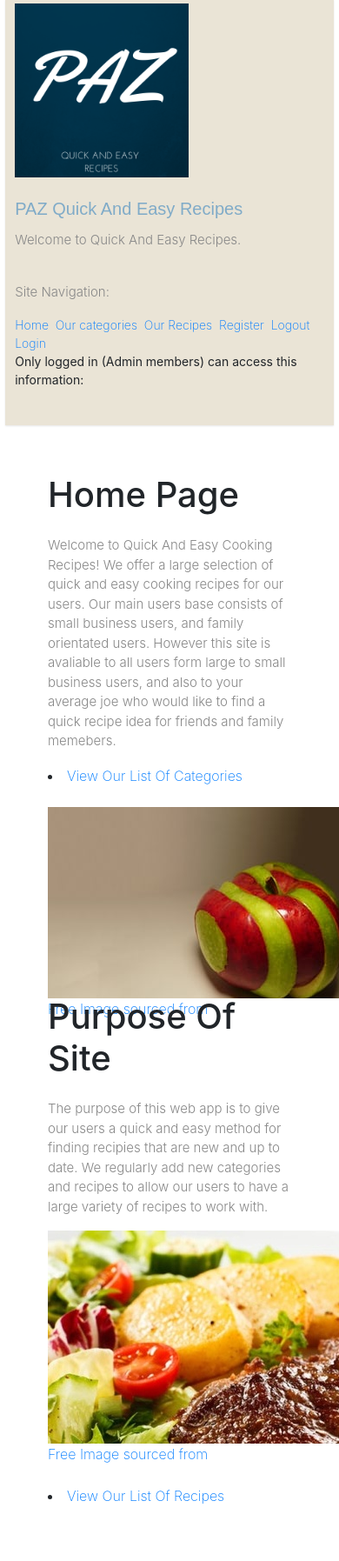
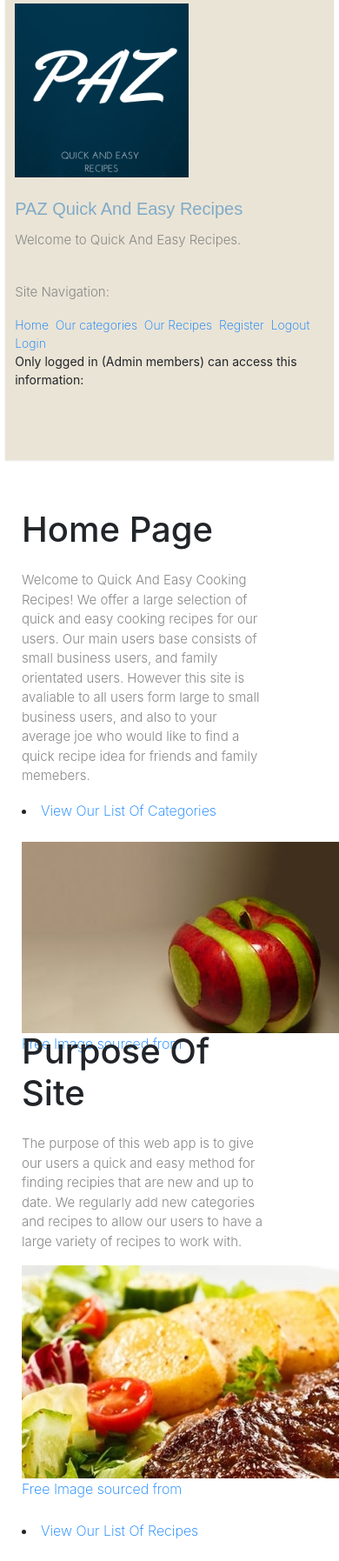
Before and after one commit to AntonyJones-92019124/Team-Project-Secure-Web-App-Team-Component-PAZ-, a Django app: page /home/ in a window 390 px wide. Shown: the part 31-1826 px from the top of the page at 87% size. Run offline with Django 3.2, Linux system fonts and the light colour scheme; some libraries are stand-ins or nearby versions.

Commit message:
Initial Commit, Antony Jones

```diff
--- a/home/static/style_PAZ.css
+++ b/home/static/style_PAZ.css
@@ -56,6 +56,7 @@ Description: See style css layouts for Quick And EAsy Recipes (PAZ)
 	height: 500px;
 	padding: 10px;
 	margin-bottom: 100px;
+	margin-right: 50px;
 }
 .rightbox_div2 {
 	margin-left: 20px;
@@ -64,6 +65,7 @@ Description: See style css layouts for Quick And EAsy Recipes (PAZ)
 	height: 500px;
 	padding: 10px;
 	margin-bottom: 140px;
+	margin-right: 50px;
 }
 }
 
@@ -72,19 +74,21 @@ Description: See style css layouts for Quick And EAsy Recipes (PAZ)
 {
 .leftbox_div1 {
 	margin: 0 auto;
-	float: none;
+	float: left;
 	max-width: 300px;
 	height: 500px;
 	padding: 10px;
 	margin-bottom: 100px;
+	margin-right: 50px;
 }
 .rightbox_div2 {
 	margin: 0 auto;
-	float: none;
+	float: left;
 	max-width: 300px;
 	height: 500px;
 	padding: 10px;
 	margin-bottom: 140px;
+	margin-right: 50px;
 }
 }
 
--- a/home/static/style_downloaded.css
+++ b/home/static/style_downloaded.css
@@ -1364,7 +1364,7 @@ img.header-image {
 	}
 	#site-title a {
 		color: #80abc8;
-		font-size: 40px;
+		font-size: 20px;
 	}
 	#site-title a:hover {
 		color: #80abc8;
@@ -1387,7 +1387,7 @@ img.header-image {
 	}
 }
 /* New rules if the window width is smaller than 1000px */
-@media screen and (max-width: 720px)
+@media screen and (max-width: 740px)
 {
 	.business-template #masthead {
 		background-color: #f3dca5;
@@ -1397,7 +1397,7 @@ img.header-image {
 	}
 	.header {
 		background-color: #eae4d6;
-		height: 490px;
+		height: 530px;
 		width: 100%;
 		margin-bottom: 45px;
 	}
```
Also changed, not shown: db.sqlite3.
